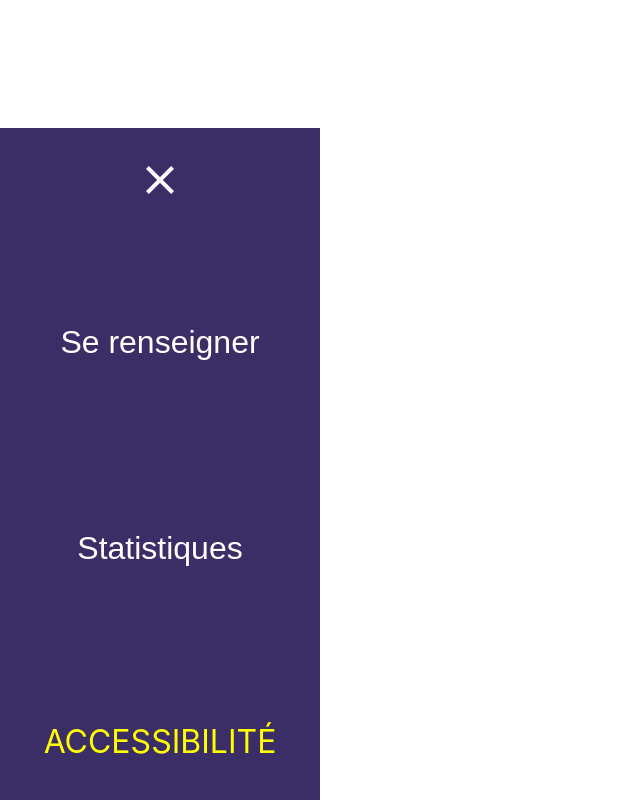
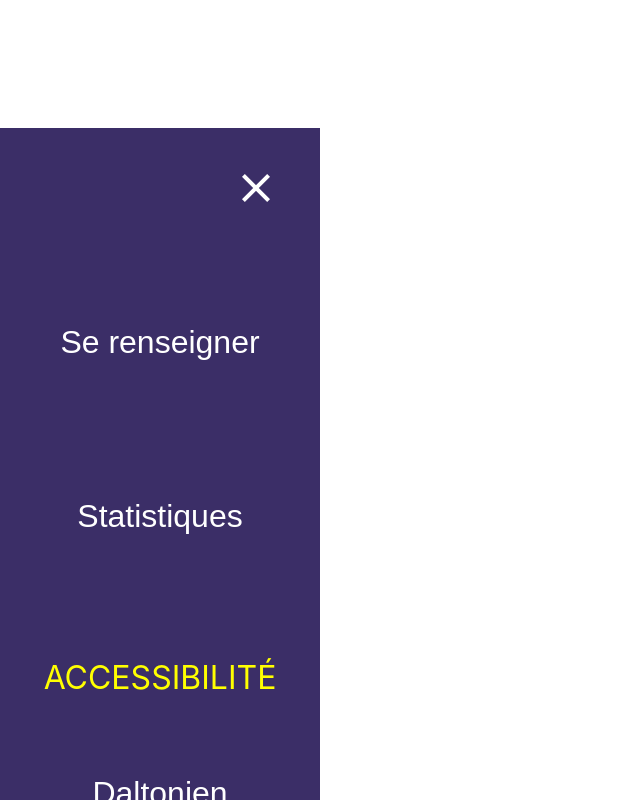
Before and after one commit to theoMich19/Be-APY, a React (Create React App) app in the folder apps/: page / in a window 1280 px wide. Both pictures are taken after a click on the button 640 px from the left and 64 px from the top of the page. Shown: the top 800 px of the page, without its empty margins (0-640 px from the left). Built offline with nearby package versions, Linux system fonts and the light colour scheme.

Commit message:
end burger menu

```diff
--- a/apps/src/components/HomePage/HomePage.js
+++ b/apps/src/components/HomePage/HomePage.js
@@ -11,14 +11,7 @@ export const HomePage = () => {
 
     return (
        <div>
-        <button className="menu"><img src={menu} alt="menu burger" onClick={() => {
-            if (isVisible) {
-                setIsVisible(false)
-            }
-            else {
-                setIsVisible(true)
-            }
-        }} /></button>
+        <button className="menu"><img src={menu} alt="menu burger" onClick={() => setIsVisible(true)} /></button>
         { isVisible ? <NavigationBar className="navBar" isVisible={handlerIsVisible}></NavigationBar> : <view></view>}
        </div>
     )
--- a/apps/src/components/NavigationBar/NavigationBar.js
+++ b/apps/src/components/NavigationBar/NavigationBar.js
@@ -9,7 +9,7 @@ export default function NavigationBar(props) {
                 <div className="navBar">
                     <button>Se renseigner</button>
                     <button>Statistiques</button>
-                <div>
+                <div className='dalt'>
                     <p className='access'>ACCESSIBILITÉ</p>
                     <button>Daltonien</button>
                 </div>
--- a/apps/src/components/NavigationBar/navBar.css
+++ b/apps/src/components/NavigationBar/navBar.css
@@ -22,5 +22,11 @@ button {
 }
 
 .closeBtn {
-    align-self: flex-end;
+    flex: none;
+    margin-left: 3em;
+    animation-duration: 2s;
 }
+
+.dalt {
+    margin-bottom: 5em;
+}
```
